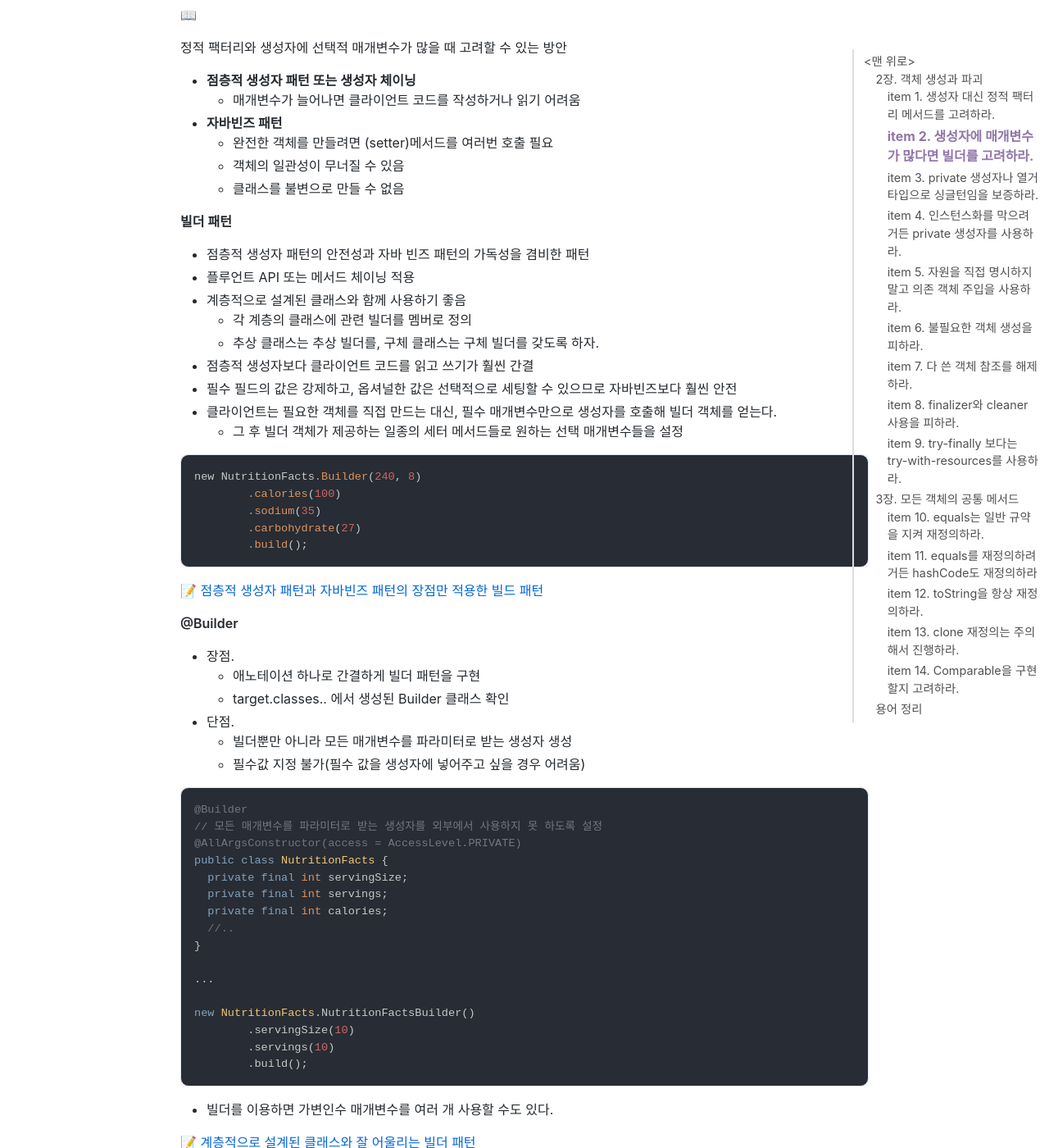
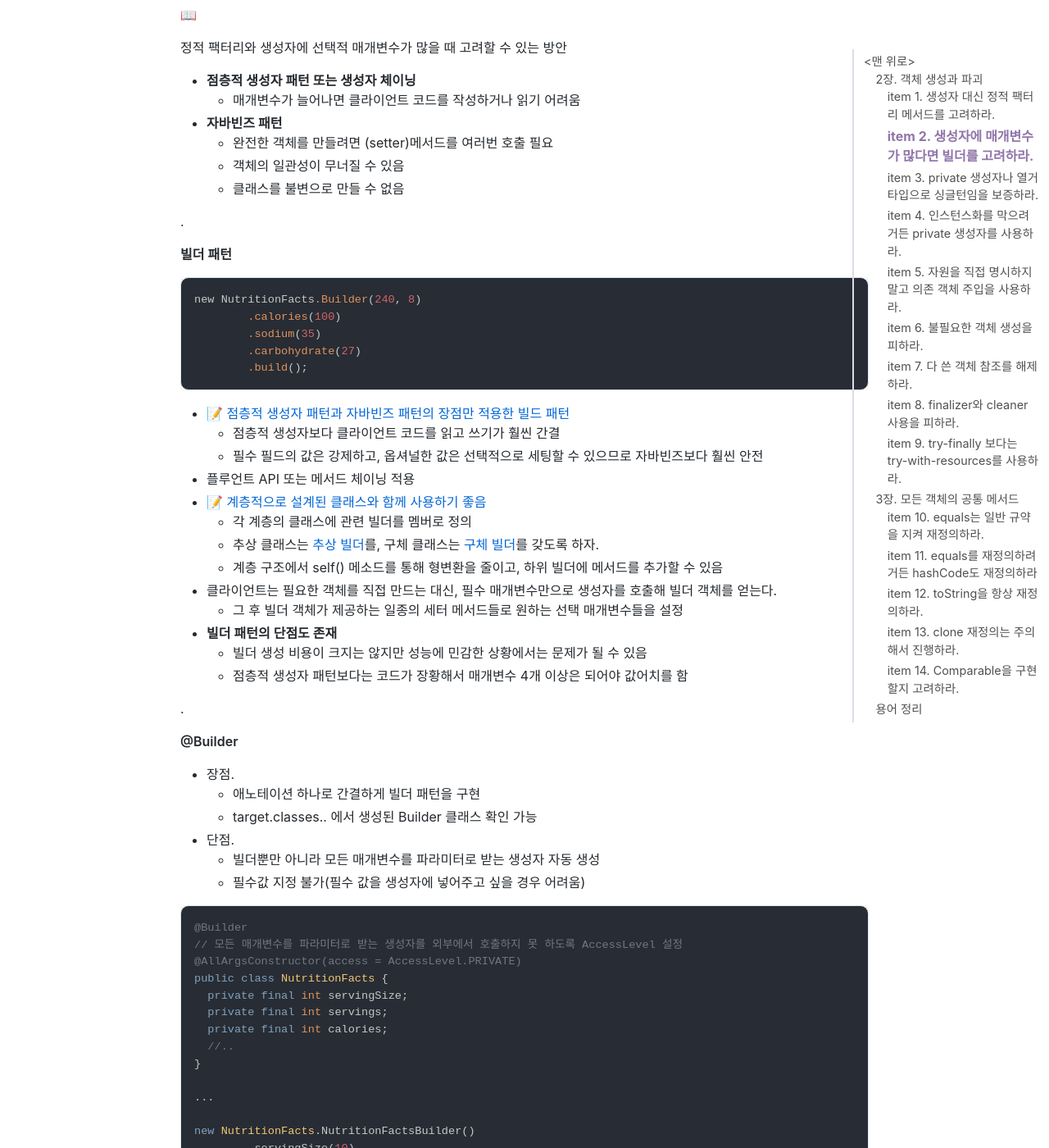
Before and after one commit to jihunparkme/jihunparkme.github.io, a Jekyll site: the page built from _posts/2023-04-07-Effective-Java-Object.md, in a window 1280 px wide and 1400 px high, scrolled down 4975 px. Shown: the whole window at 82% size. Built offline with Jekyll 4.4.1, drawn with Linux system fonts in a browser that asks for light colours; nearby versions of some CDN libraries; comment, search, counter and statistics services are not loaded; some of the changed lines change nothing that is shown; some of the changed text lies outside the part shown.

Commit message:
[Effective Java] item 2. 생성자에 매개변수가 많다면 빌더를 고려하라
- 계층형 빌더

````diff
--- a/_posts/2023-04-07-Effective-Java-Object.md
+++ b/_posts/2023-04-07-Effective-Java-Object.md
@@ -211,17 +211,9 @@ helloServiceOptional.ifPresent(h -> {
   - 객체의 일관성이 무너질 수 있음
   - 클래스를 불변으로 만들 수 없음
 
+.
+
 **빌더 패턴**
-
-- 점층적 생성자 패턴의 안전성과 자바 빈즈 패턴의 가독성을 겸비한 패턴
-- 플루언트 API 또는 메서드 체이닝 적용
-- 계층적으로 설계된 클래스와 함께 사용하기 좋음
-  - 각 계층의 클래스에 관련 빌더를 멤버로 정의
-  - 추상 클래스는 추상 빌더를, 구체 클래스는 구체 빌더를 갖도록 하자.
-- 점층적 생성자보다 클라이언트 코드를 읽고 쓰기가 훨씬 간결
-- 필수 필드의 값은 강제하고, 옵셔널한 값은 선택적으로 세팅할 수 있으므로 자바빈즈보다 훨씬 안전
-- 클라이언트는 필요한 객체를 직접 만드는 대신, 필수 매개변수만으로 생성자를 호출해 빌더 객체를 얻는다.
-  - 그 후 빌더 객체가 제공하는 일종의 세터 메서드들로 원하는 선택 매개변수들을 설정
 
 ```java
 new NutritionFacts.Builder(240, 8)
@@ -231,20 +223,34 @@ new NutritionFacts.Builder(240, 8)
         .build();
 ```
 
-[📝 점층적 생성자 패턴과 자바빈즈 패턴의 장점만 적용한 빌드 패턴](https://github.com/WegraLee/effective-java-3e-source-code/blob/master/src/effectivejava/chapter2/item2/builder/NutritionFacts.java)
+- [📝 점층적 생성자 패턴과 자바빈즈 패턴의 장점만 적용한 빌드 패턴](https://github.com/WegraLee/effective-java-3e-source-code/blob/master/src/effectivejava/chapter2/item2/builder/NutritionFacts.java)
+  - 점층적 생성자보다 클라이언트 코드를 읽고 쓰기가 훨씬 간결
+  - 필수 필드의 값은 강제하고, 옵셔널한 값은 선택적으로 세팅할 수 있으므로 자바빈즈보다 훨씬 안전
+- 플루언트 API 또는 메서드 체이닝 적용
+- [📝 계층적으로 설계된 클래스와 함께 사용하기 좋음](https://github.com/WegraLee/effective-java-3e-source-code/tree/master/src/effectivejava/chapter2/item2/hierarchicalbuilder)
+  - 각 계층의 클래스에 관련 빌더를 멤버로 정의
+  - 추상 클래스는 [추상 빌더](https://github.com/WegraLee/effective-java-3e-source-code/blob/master/src/effectivejava/chapter2/item2/hierarchicalbuilder/Pizza.java)를, 구체 클래스는 [구체 빌더](https://github.com/WegraLee/effective-java-3e-source-code/blob/master/src/effectivejava/chapter2/item2/hierarchicalbuilder/Calzone.java)를 갖도록 하자.
+  - 계층 구조에서 self() 메소드를 통해 형변환을 줄이고, 하위 빌더에 메서드를 추가할 수 있음
+- 클라이언트는 필요한 객체를 직접 만드는 대신, 필수 매개변수만으로 생성자를 호출해 빌더 객체를 얻는다.
+  - 그 후 빌더 객체가 제공하는 일종의 세터 메서드들로 원하는 선택 매개변수들을 설정
+- **빌더 패턴의 단점도 존재**
+  - 빌더 생성 비용이 크지는 않지만 성능에 민감한 상황에서는 문제가 될 수 있음
+  - 점층적 생성자 패턴보다는 코드가 장황해서 매개변수 4개 이상은 되어야 값어치를 함
+
+.
 
 **@Builder**
 
 - 장점.
   - 애노테이션 하나로 간결하게 빌더 패턴을 구현
-  - target.classes.. 에서 생성된 Builder 클래스 확인
+  - target.classes.. 에서 생성된 Builder 클래스 확인 가능
 - 단점.
-  - 빌더뿐만 아니라 모든 매개변수를 파라미터로 받는 생성자 생성
+  - 빌더뿐만 아니라 모든 매개변수를 파라미터로 받는 생성자 자동 생성
   - 필수값 지정 불가(필수 값을 생성자에 넣어주고 싶을 경우 어려움)
 
 ```java
 @Builder
-// 모든 매개변수를 파라미터로 받는 생성자를 외부에서 사용하지 못 하도록 설정
+// 모든 매개변수를 파라미터로 받는 생성자를 외부에서 호출하지 못 하도록 AccessLevel 설정
 @AllArgsConstructor(access = AccessLevel.PRIVATE)
 public class NutritionFacts {
   private final int servingSize;
@@ -260,20 +266,6 @@ new NutritionFacts.NutritionFactsBuilder()
         .servings(10)
         .build();
 ```
-
-
-
-
-
-
-- 빌더를 이용하면 가변인수 매개변수를 여러 개 사용할 수도 있다.
-
-[📝 계층적으로 설계된 클래스와 잘 어울리는 빌더 패턴](https://github.com/WegraLee/effective-java-3e-source-code/tree/master/src/effectivejava/chapter2/item2/hierarchicalbuilder)
-
-**빌더의 단점**
-
-  - 빌더 생성 비용이 크지는 않지만 성능에 민감한 상황에서는 문제가 될 수 있음
-  - 점층적 생성자 패턴보다는 코드가 장황해서 매개변수 4개 이상은 되어야 값어치를 함
 
 <br>
 
````
